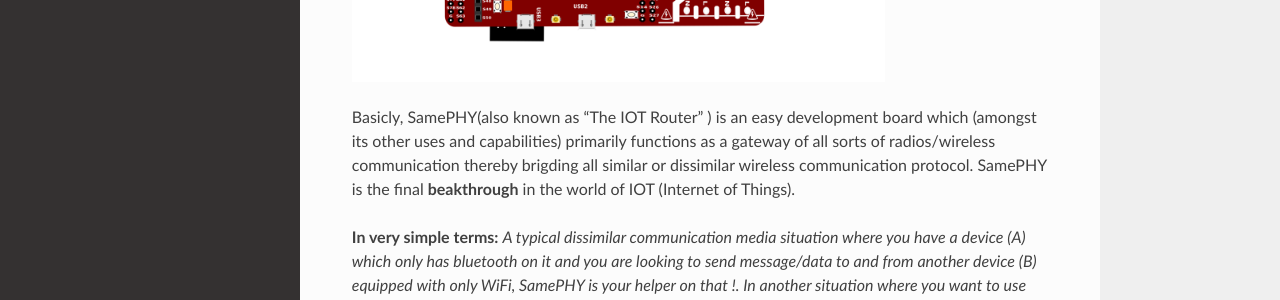
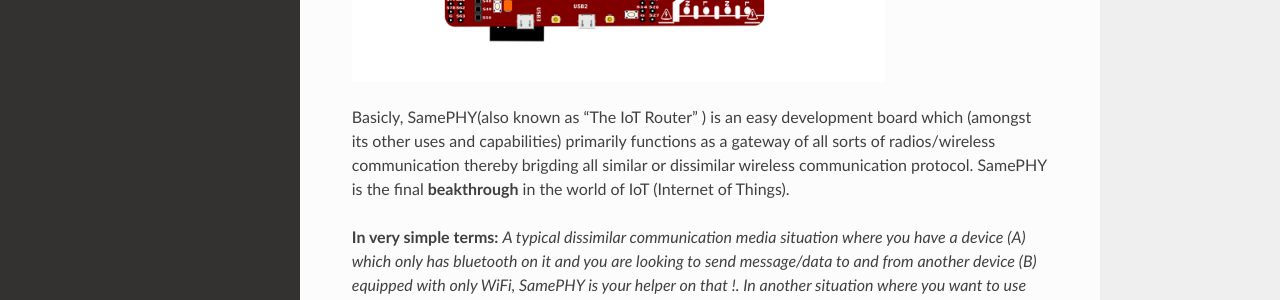
Before and after one commit to petchu99/bookish-waddle, a Sphinx documentation site: the page built from docs/source/index.rst, in a window 1280 px wide and 1253 px high. Shown: the part 406-706 px from the top of the window. Built offline with Sphinx 7.4.7 and the Read the Docs theme 2.0.0, drawn with Linux system fonts in a browser that asks for light colours.

```diff
--- a/docs/source/index.rst
+++ b/docs/source/index.rst
@@ -19,7 +19,7 @@ Walking you through on ALL ABOUT THE SamePHY BOARD and how to use SamePHY seamle
    :width: 400pt
 
 
-Basicly, SamePHY(also known as "The IOT Router" ) is an easy development board which (amongst its other uses and capabilities) primarily functions as a gateway of all sorts of radios/wireless communication thereby brigding all similar or dissimilar wireless communication protocol. SamePHY is the final **beakthrough** in the world of IOT (Internet of Things).
+Basicly, SamePHY(also known as "The IoT Router" ) is an easy development board which (amongst its other uses and capabilities) primarily functions as a gateway of all sorts of radios/wireless communication thereby brigding all similar or dissimilar wireless communication protocol. SamePHY is the final **beakthrough** in the world of IoT (Internet of Things).
 
 **In very simple terms:**  *A typical dissimilar communication media situation where you have a device (A) which only has bluetooth on it and you are looking to send message/data to and from another device (B) equipped with only WiFi, SamePHY is your helper on that !. In another situation where you want to use the bluetooth device (A) to access the internet or collect data from the internet, SamePHY has come to your rescue !. With your "only-GSM" enabled device, you may also want to send data to and from a WiFi device, don't worry SamePHY would mediate between them and the list goes on and on. You may also want to use SamePHY as gateway in similar communication media e.g WiFi to WiFi ...*
 
```
